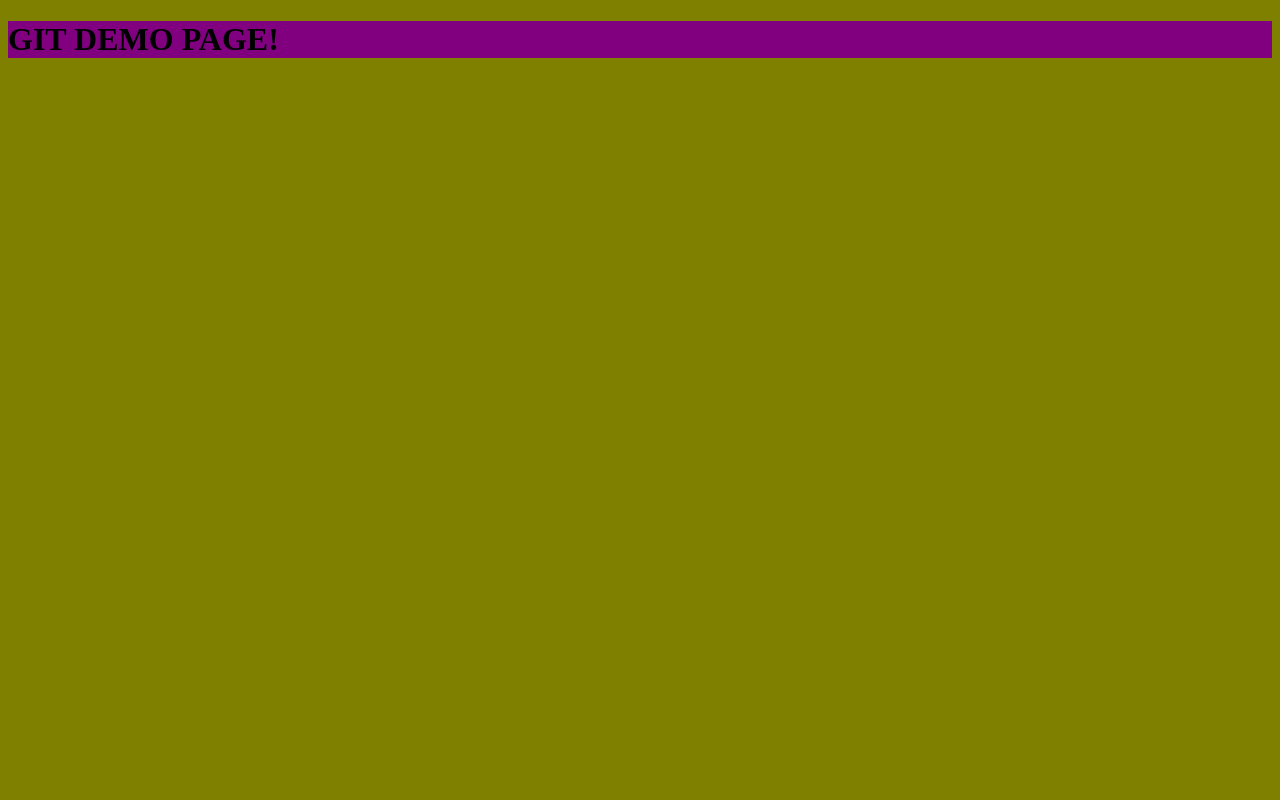
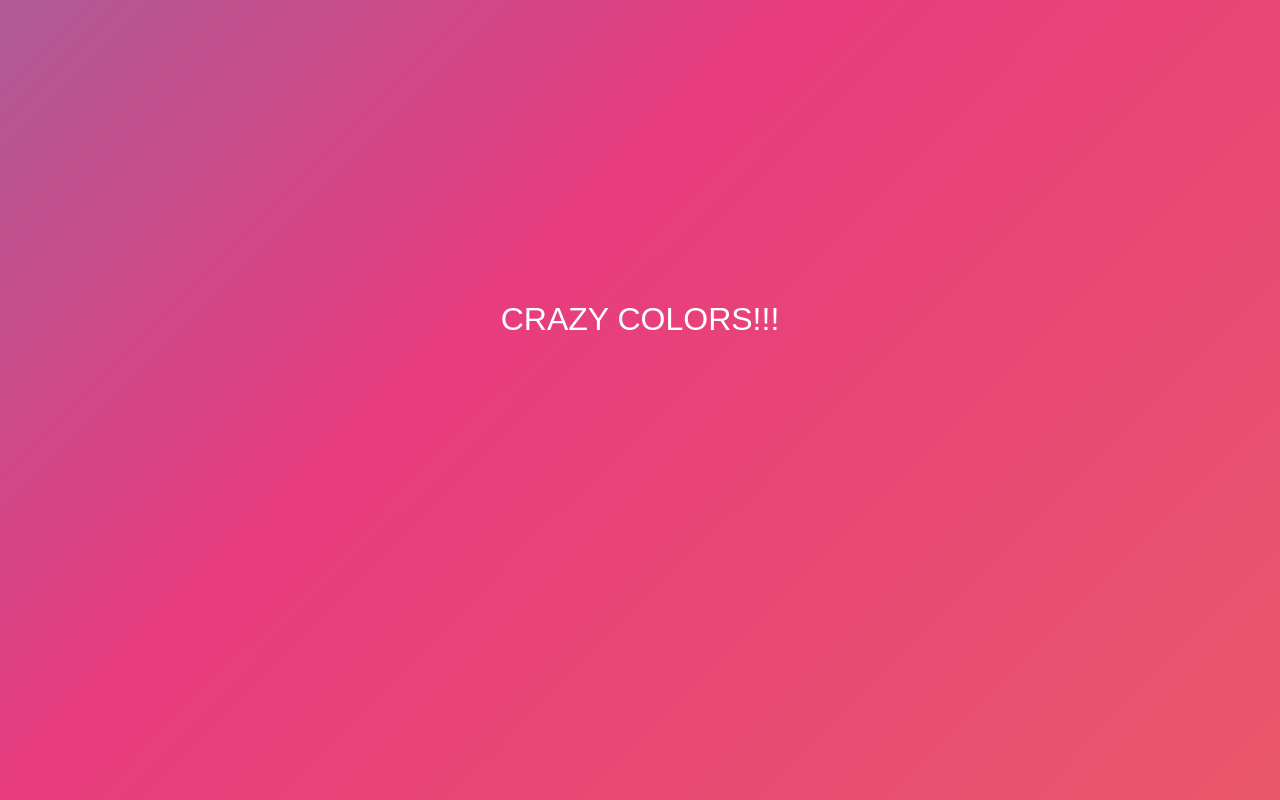
Before and after one commit to ezlaynerocha/crazycolors, a plain HTML site: page index.html in a window 1280 px wide. Drawn offline with Linux system fonts and the light colour scheme.

Commit message:
add animated bg

```diff
--- a/index.html
+++ b/index.html
@@ -8,8 +8,10 @@
     <link rel="stylesheet" href="styles.css">
 </head>
 <body>
-    <h1>GIT DEMO PAGE!</h1>
+    <div class="container">
+    <h1>CRAZY COLORS!!!</h1>
+    <!-- <h5><small>Based on Codepen By Manuel Pinto</small> <a href="https://manuelpinto.in" target="_blank"></a></h5> -->
+</div>
     <script src="app.js"></script>
 </body>
-
 </html>
--- a/styles.css
+++ b/styles.css
@@ -1,7 +1,49 @@
 body {
-    background-color: olive;
+    margin: 0;
+    width: 100%;
+    height: 100vh;
+    font-family: "Exo", sans-serif;
+    color: #fff;
+    background: linear-gradient(-45deg, #ee7752, #e73c7e, #23a6d5, #33FFBD);
+    background-size: 400% 400%;
+    animation: gradientBG 15s ease infinite;
+}
+
+@keyframes gradientBG {
+    0%{
+        background-position: 0% 50%;
+    }
+    50% {
+        background-position: 100% 50%;
+    }
+    100% {
+        background-position: 0% 50%;
+    }
+}
+
+.container {
+    width: 100%;
+    position: absolute;
+    top: 35%;
+    text-align: center;
 }
 
 h1 {
-    background-color: purple;
+    font-weight: 300;
 }
+
+h3{
+    color: #eee;
+    font-weight: 100;
+}
+
+/* h5 {
+    color: #eee;
+    font-weight: 300;
+} */
+
+/* a,
+a:hover {
+    text-decoration: none;
+    color: #ddd;
+} */
```
